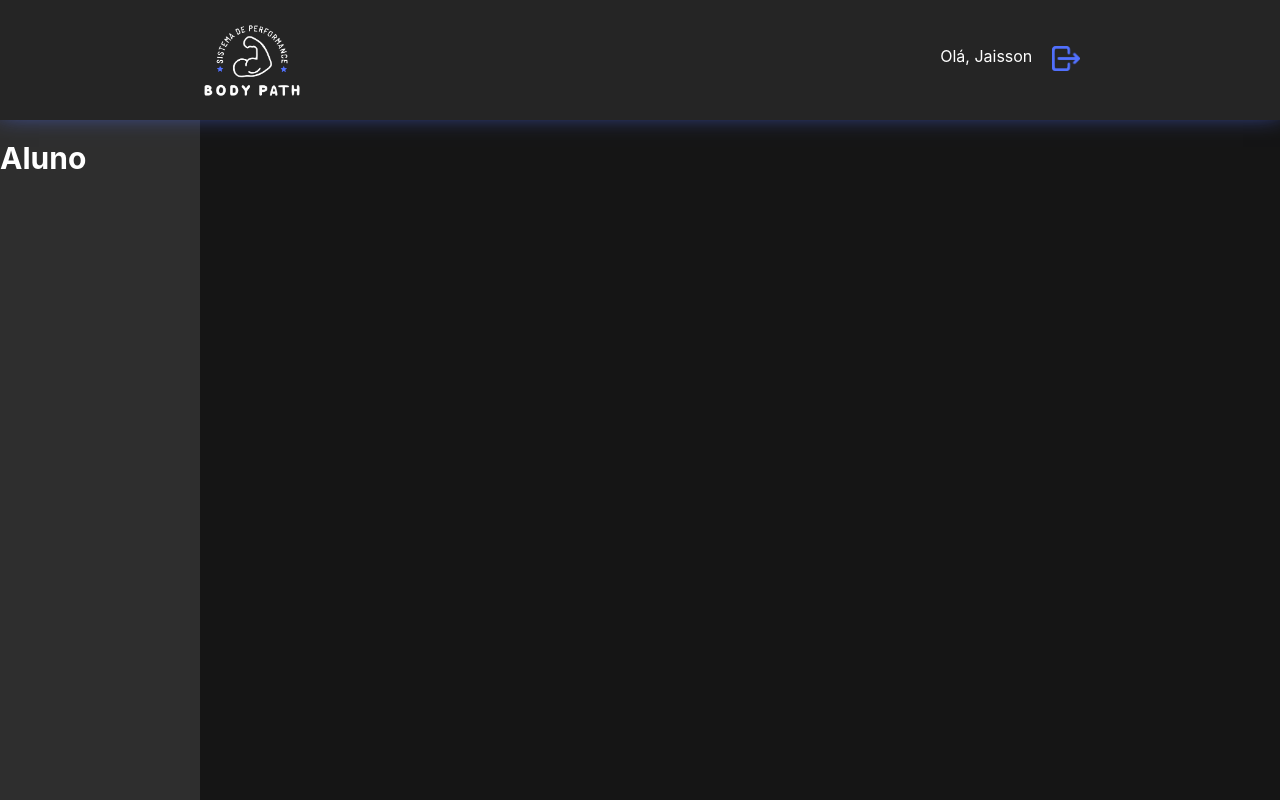
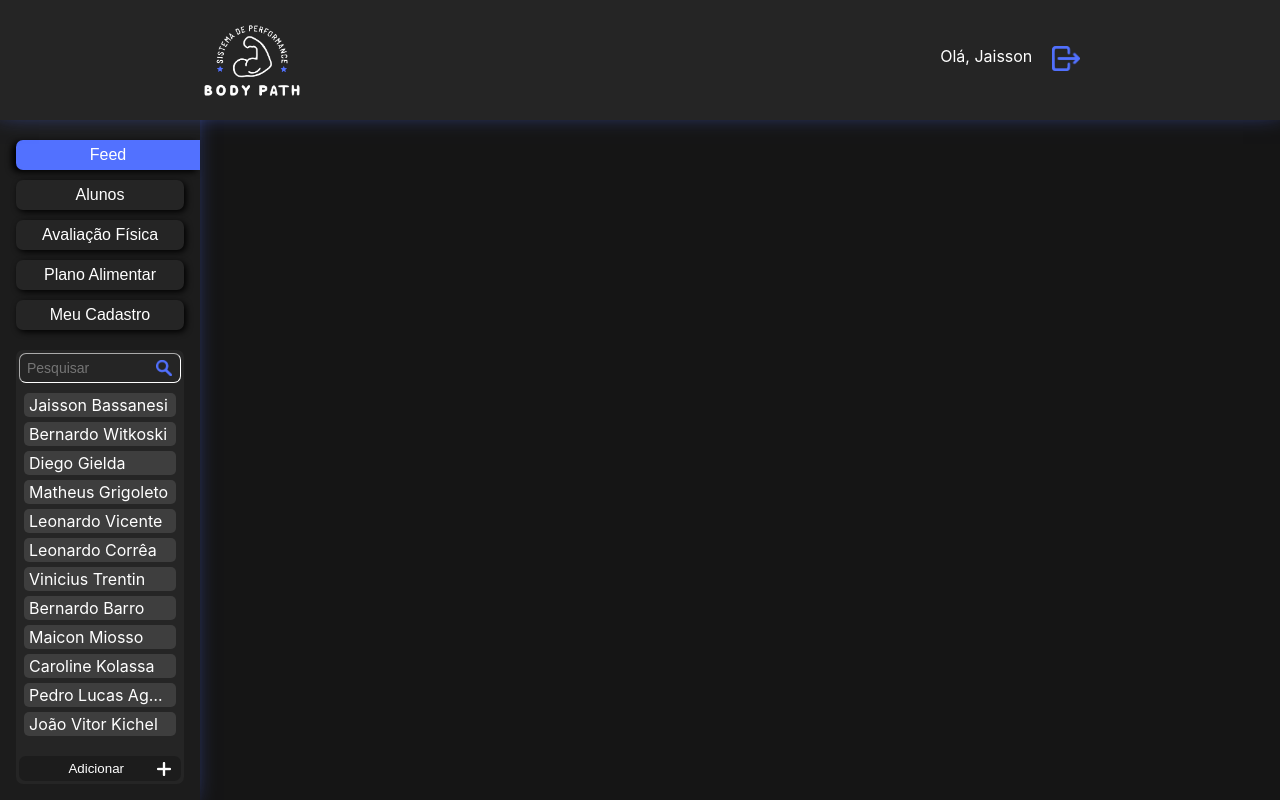
Before and after one commit to IgorFollador/bodypath-frontend, a React (Create React App) app: page /professional in a window 1280 px wide. Built offline with nearby package versions, Linux system fonts and the light colour scheme.

Commit message:
feat: Added Side bar on professional page

```diff
--- a/src/components/Header.scss
+++ b/src/components/Header.scss
@@ -7,7 +7,7 @@ header {
   .app-header {
     color: $color5;
     height: 100%;
-    box-shadow: 0 -10px 25px $color1;
+    box-shadow: 0 -13px 25px $color1;
 
     .center {
       height: 100%;
--- a/src/components/SideBar.jsx
+++ b/src/components/SideBar.jsx
@@ -1,14 +1,90 @@
 import React from "react";
-import './SideBar.scss'
+import './SideBar.scss';
+import plus from '../images/plus.png';
+import iconSearch from '../images/search-blue.png';
 
-const sideBar = () => {
+function ButtonSideBar(props) {
+    function removeClassActive() {
+        for (let i = 1; i < 6; i++) {
+            var id = "btn-" + i;
+            document.getElementById(id).parentNode.classList.remove('active');
+        }
+    }
+
+    function activeButton(id) {
+        removeClassActive();
+        var element = document.getElementById(id).parentNode;
+        element.classList.add('active');
+    }
+
+    const first = props.id === 'btn-1';
     return (
         <>
-            <section className="sideBar-container">
-                <h1>Aluno</h1>
-            </section>
+            { first ? (
+                <div className="button-spacer active">
+                    <button id={props.id} className='button-side-bar' onClick={() => activeButton(props.id)} type='button'>
+                        <span>{props.label}</span>
+                    </button>
+                </div>
+                ) : (
+                <div className="button-spacer">
+                    <button id={props.id} className='button-side-bar' onClick={() => activeButton(props.id)} type='button'>
+                        <span>{props.label}</span>
+                    </button>
+                </div>
+                )
+            }
         </>
     )
 }
 
+function SearchPerson() {
+    function returnPeople() {
+        //Array estático até ter a consulta ao back-end
+        var arrPeople = [
+            {id: 0, firstName: 'Jaisson', lastName: 'Bassanesi'},
+            {id: 1, firstName: 'Bernardo', lastName: 'Witkoski'},
+            {id: 2, firstName: 'Diego', lastName: 'Gielda'},
+            {id: 3, firstName: 'Matheus', lastName: 'Grigoleto'},
+            {id: 4, firstName: 'Leonardo', lastName: 'Vicente'},
+            {id: 5, firstName: 'Leonardo', lastName: 'Corrêa'},
+            {id: 6, firstName: 'Vinicius', lastName: 'Trentin'},
+            {id: 7, firstName: 'Bernardo', lastName: 'Barro'},
+            {id: 8, firstName: 'Maicon', lastName: 'Miosso'},
+            {id: 9, firstName: 'Caroline', lastName: 'Kolassa'},
+            {id: 10, firstName: 'Pedro', lastName: 'Lucas Agostini'},
+            {id: 11, firstName: 'João Vitor', lastName: 'Kichel'},
+        ];
+        return arrPeople;
+    }
+
+    return (
+        <div className='sideBar-search'>
+            <input className='input-search' placeholder='Pesquisar' type='text' />
+            <img className='icon-search' src={iconSearch} alt='Icone de busca' />
+            <div className='list-people'>
+                {returnPeople().map((person, i) => {
+                    return (<div className='item-person' key={person.id}>{person.firstName + ' ' + person.lastName}</div>)
+                })}
+            </div>
+            <button className='button-add'>Adicionar<img className='img-plus' src={plus} alt='Mais'/></button>
+        </div>
+    )
+}
+
+const sideBar = () => {
+    return (
+        <div className='sideBar-container'>
+            <div className='buttons-container'>
+                <ButtonSideBar label={'Feed'} id={'btn-1'} />
+                <ButtonSideBar label={'Alunos'} id={'btn-2'} />
+                <ButtonSideBar label={'Avaliação Física'} id={'btn-3'} />
+                <ButtonSideBar label={'Plano Alimentar'} id={'btn-4'} />
+                <ButtonSideBar label={'Meu Cadastro'} id={'btn-5'} />
+            </div>
+            <SearchPerson />
+        </div>
+    )
+}
+
 export default sideBar;
--- a/src/components/SideBar.scss
+++ b/src/components/SideBar.scss
@@ -6,7 +6,130 @@
     width: 200px;
     height: 100vh;
     display: flex;
-    padding-top: 140px;
     position: absolute;
-    background-color: $color4;
+    flex-direction: column;
+    padding: 140px 0 16px 0;
+    background-color: $color6;
+    box-shadow: -13px 0 25px $color1;
 }
+
+.button-spacer {
+    padding: 0 16px 0 16px;
+
+    .button-side-bar {
+        outline: 0;
+        width: 100%;
+        height: 30px;
+        display: flex;
+        font-size: 16px;
+        border-width: 0;
+        border-radius: 7px;
+        align-items: center;
+        margin-bottom: 10px;
+        justify-content: center;
+        box-shadow: 2px 2px 6px;
+        background-color: $color3;
+
+        &:hover {
+            border-width: 1px;
+            border-color: $color1;
+        }
+    }
+
+    &.active {
+        padding-right: 0;
+
+        .button-side-bar {
+            box-shadow: -4px 2px 6px;
+            background-color: $color1;
+            border-radius: 7px 0 0 7px;
+        }
+    }
+}
+
+.sideBar-search {
+    height: 100%;
+    padding: 3px;
+    border-radius: 7px;
+    margin: 10px 16px 0 16px;
+    background-color: $color3;
+
+    .input-search {
+        width: 100%;
+        height: 30px;
+        color: $color5;
+        font-size: 14px;
+        padding-left: 7px;
+        border-width: 1px;
+        border-radius: 7px;
+        padding-right: 30px;
+        margin-bottom: 10px;
+        border-color: $color5;
+        background-color: transparent;
+    }
+
+    .icon-search {
+        width: 16px;
+        cursor: pointer;
+        margin: 0 0 -3px -25px;
+    }
+
+    .list-people {
+        width: 100%;
+        height: 100%;
+        color: $color5;
+        overflow: auto;
+        padding: 0 5px;
+        margin-bottom: 20px;
+        max-height: calc(100vh - 445px);
+
+        .item-person {
+            cursor: pointer;
+            overflow: hidden;
+            padding: 2px 5px;
+            margin-bottom: 5px;
+            border-radius: 5px;
+            white-space: nowrap;
+            text-overflow: ellipsis;
+            background-color: $color7;
+        }
+
+        &::-webkit-scrollbar {
+            width: 2px;
+        }
+
+        &::-webkit-scrollbar-track {
+            background: $color7;
+        }
+
+        &::-webkit-scrollbar-thumb {
+            background-color: $color1;
+            border-radius: 10px;
+        }
+    }
+
+    .button-add {
+        left: 19px;
+        width: 162px;
+        bottom: 19px;
+        height: 25px;
+        display: flex;
+        padding: 0 10px;
+        color: $color5;
+        position: fixed;
+        border-radius: 7px;
+        align-items: center;
+        justify-content: end;
+        background-color: $color6;
+
+        &:hover {
+            border-width: 1px;
+            border-color: $color1;
+        }
+
+        .img-plus {
+            height: 14px;
+            margin-left: 33px;
+        }
+    }
+}
--- a/src/index.scss
+++ b/src/index.scss
@@ -3,6 +3,8 @@ $color2: #151515;
 $color3: #252525;
 $color4: #2E2E2E;
 $color5: #FFFFFF;
+$color6: #1C1C1C;
+$color7: #3E3E3E;
 
 *{
   padding: 0;
@@ -36,3 +38,12 @@ h1 {
 a {
   text-decoration: none;
 }
+
+input {
+  outline: 0;
+}
+
+button {
+  border-width: 0;
+  cursor: pointer;
+}
```
Also changed, not shown: src/images/plus.png (added), src/images/search-blue.png (added).
